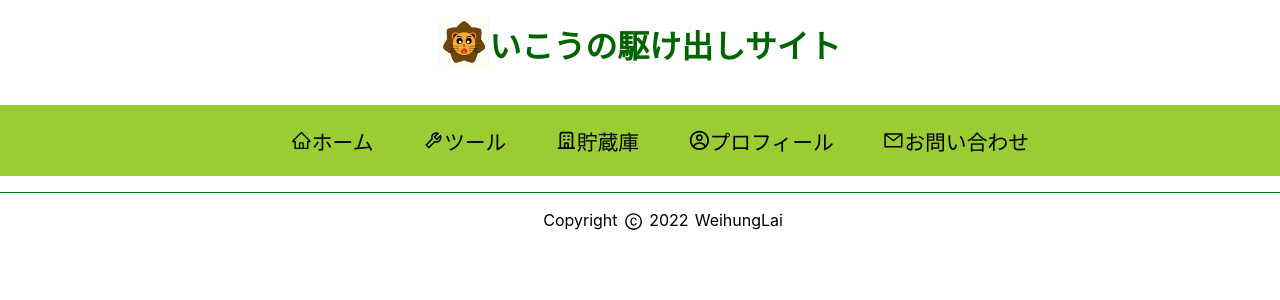
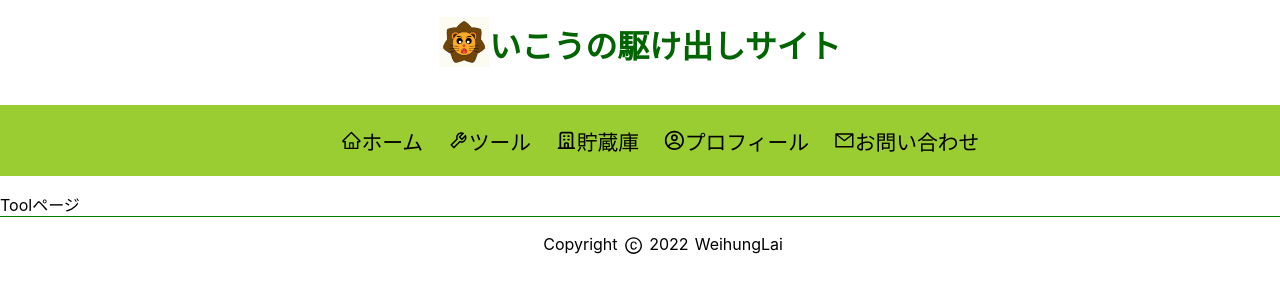
Before and after one commit to a22853398/react-pages, a React (Create React App) app: page /tool in a window 1280 px wide. Shown: the top 300 px of the page. Built offline with nearby package versions, Linux system fonts and the light colour scheme.

Commit message:
navbar link update

```diff
--- a/src/components/content/Content.js
+++ b/src/components/content/Content.js
@@ -13,11 +13,11 @@ function Content(){
         <div>
             <BrowserRouter>
                 <Routes>
-                    <Route path="./about" element={<About/>} />
-                    <Route path="./contact" element={<Contact/>} />
-                    <Route path="./kura" element={<Kura/>} />
-                    <Route path="./home" element={<Home/>} />
-                    <Route path="./tool" element={<Tool/>} />
+                    <Route path="/about" element={<About/>} />
+                    <Route path="/contact" element={<Contact/>} />
+                    <Route path="/kura" element={<Kura/>} />
+                    <Route path="/home" element={<Home/>} />
+                    <Route path="/tool" element={<Tool/>} />
                 </Routes>
             </BrowserRouter>
         </div>
--- a/src/components/header/Header.js
+++ b/src/components/header/Header.js
@@ -24,7 +24,7 @@ const HeaderDiv = styled.div(
 function Header(){
 
     const headerText = "いこうの駆け出しサイト";
-    const headerUrl = "./home";
+    const headerUrl = "/home";
     return(
         <HeaderDiv>
             <HeaderIcon src={profileIcon} linkto={headerUrl}/>
--- a/src/components/navbar/Navbar.js
+++ b/src/components/navbar/Navbar.js
@@ -19,25 +19,51 @@ const NavbarOptions = styled.ul(
         userSelect: 'none',
     }
 );
+const NavbarLink = styled.a(
+    {
+        textDecoration: 'none',
+        '&:visited': {
+            color: 'black'
+        },
+        '&:link':{
+            color: 'black'
+        },
+        '&:active':{
+            color: 'black'
+        }
+    }
+);
 
 const NavbarOption = styled.li(
     {
         listStyle: 'none',
-        padding: '0% 2%',
+        padding: '0% 1%',
+        margin: '0% 0%',
         fontSize: '1.3rem',
         cursor: 'pointer',
+
         '&:hover': {
             color: 'white',
             backgroundColor: 'darkgreen',
         },
 
-        display: 'flex',
-        flexDirection: 'row',
-        justifyContent: 'center',
-        alignItems: 'center'
+        '& a':{
+            display: 'flex',
+            flexDirection: 'row',
+            justifyContent: 'center',
+            alignItems: 'center',
 
+            textDecoration: 'none',
+            '&:visited, &:active, &:link' :{
+                color: 'black'
+            },
+            '&:hover':{
+                color: 'white'
+            }
+        }
     }
 );
+
 
 function Navbar(){
     return(
@@ -47,14 +73,11 @@ function Navbar(){
                     NavbarData.map(
                         (value, key) => {
                             return(
-                                <NavbarOption
-                                    key= {key}
-                                    onClick={ () => {
-                                        window.location.pathname = value.url
-                                    }}
-                                >
-                                    {value.icon}<p>{value.title}</p>
-                                </NavbarOption>
+                                    <NavbarOption key= {key}>
+                                        <a href={value.url}>
+                                            {value.icon}<p>{value.title}</p>
+                                        </a>
+                                    </NavbarOption>
                             );
                         }
                     )
--- a/src/components/navbar/NavbarData.js
+++ b/src/components/navbar/NavbarData.js
@@ -7,26 +7,26 @@ export const NavbarData = [
     {
         title: 'ホーム',
         icon: <AiOutlineHome />,
-        url: './home'
+        url: '/home'
     },
     {
         title: 'ツール',
         icon: <AiOutlineTool />,
-        url: './tool'
+        url: '/tool'
     },
     {
         title: '貯蔵庫',
         icon: <HiOutlineOfficeBuilding />,
-        url: './kura'
+        url: '/kura'
     },
     {
         title: 'プロフィール',
         icon: <CgProfile />,
-        url: './about'
+        url: '/about'
     },
     {
         title: 'お問い合わせ',
         icon: <AiOutlineMail />,
-        url: './contact'
+        url: '/contact'
     },
 ];
```
